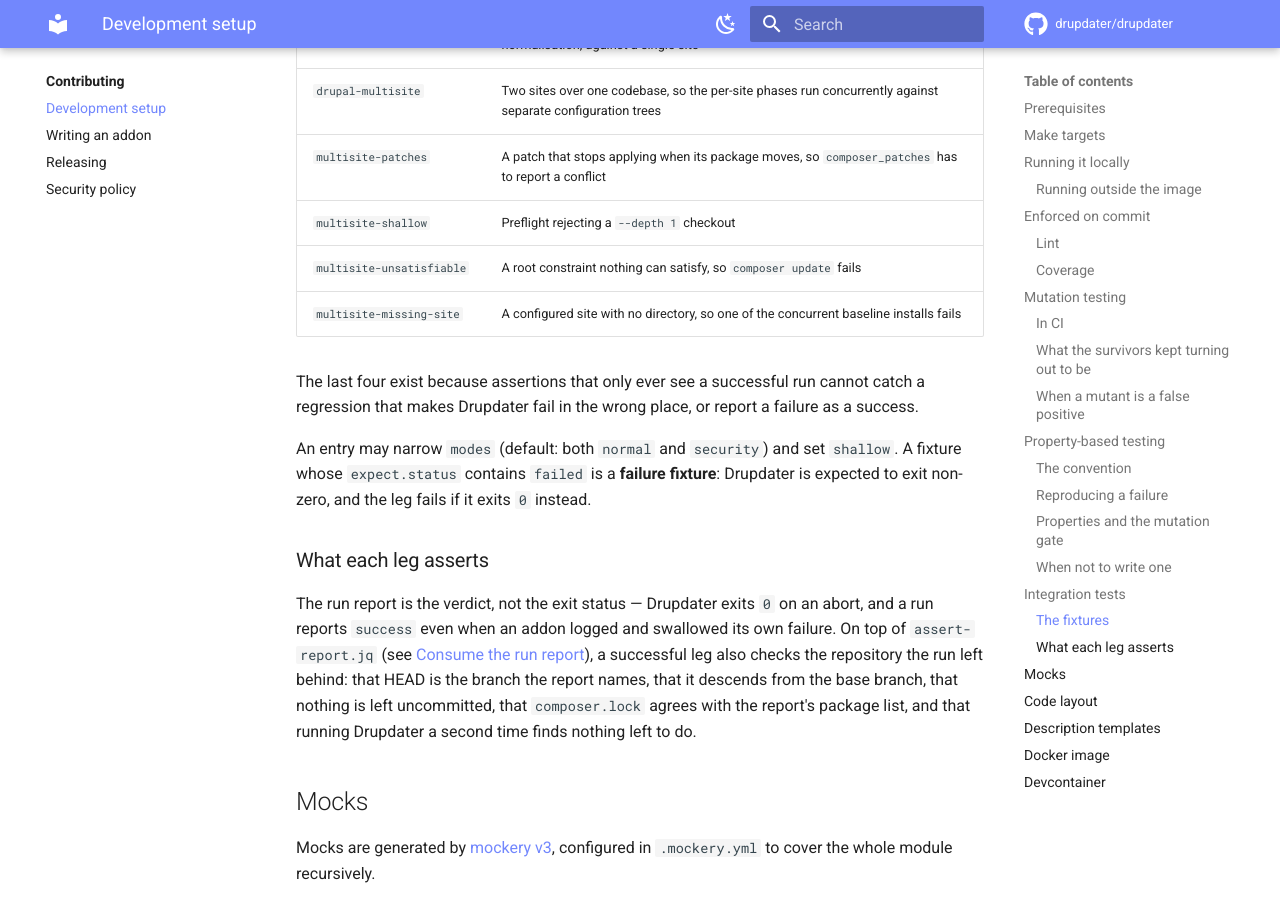
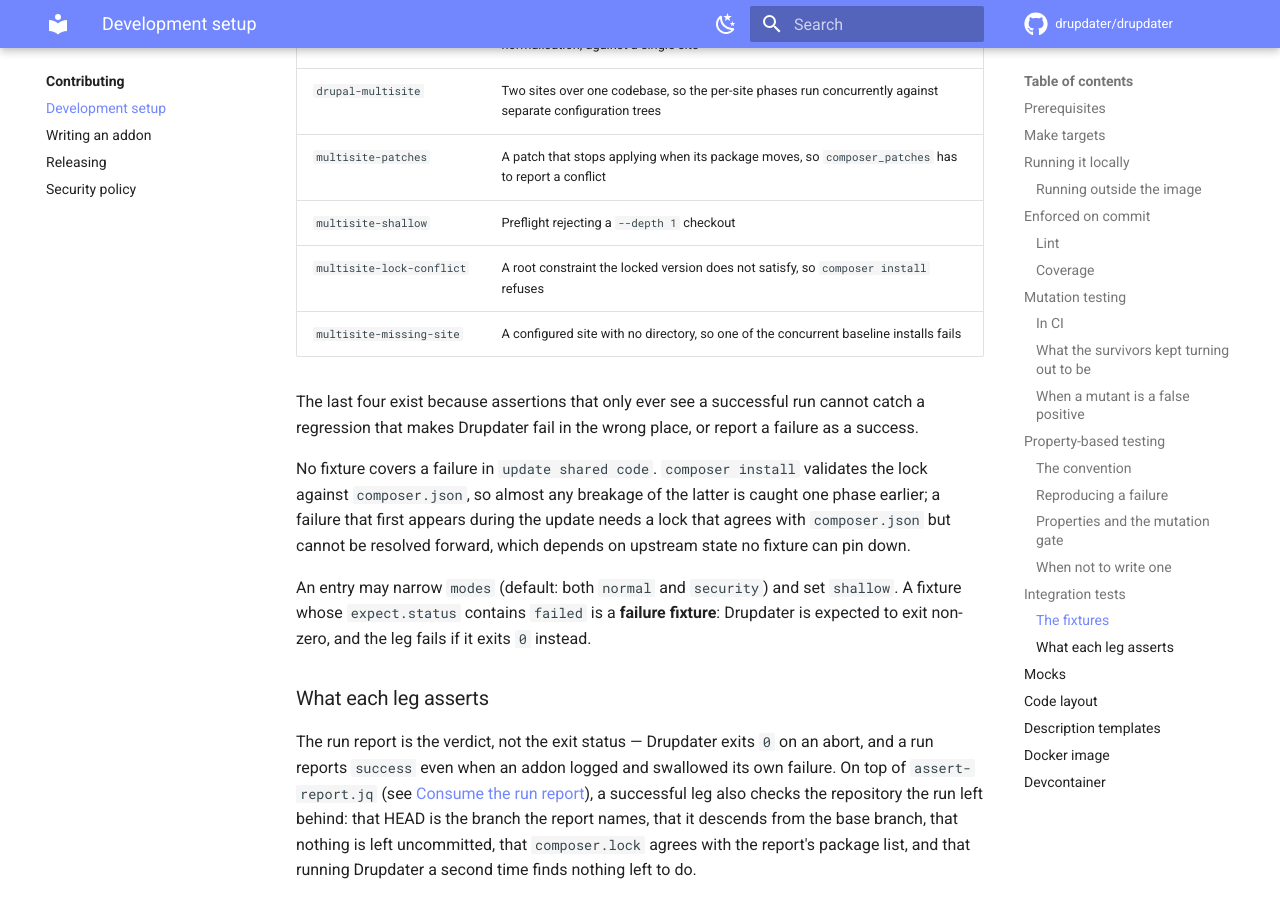
Before and after one commit to drupdater/drupdater, an MkDocs documentation site: the page built from docs/contributing/development.md, in a window 1280 px wide and 900 px high, scrolled down 7277 px. Built offline with MkDocs 1.6.1 and Material for MkDocs 9.7.7, drawn with Linux system fonts in a browser that asks for light colours; comment, search, counter and statistics services are not loaded.

Commit message:
test: correct the phase multisite-lock-conflict is expected to fail in
The fixture declared update shared code. The first real run showed it failing in
composer install: the lock holds drupal/redirect 1.13.0, which does not satisfy
^99 at all, so composer install refuses rather than warning.

The pre-flight check that led to the wrong declaration tested ^1 -> ^1.1, a
constraint the locked version does satisfy. That produces only composer's "lock
file is not up to date" warning and exit 0, and generalising from it to a
constraint the lock cannot satisfy was wrong. The two are different states:
stale lock versus lock contradicting composer.json.

Renamed from multisite-unsatisfiable, since composer install rather than an
unsatisfiable update is what it demonstrates. That phase was previously believed
unreachable and dropped from the plan; it is reachable and deterministic.

update shared code is left uncovered, and the docs now say why: composer install
validates the lock against composer.json, so a failure that first appears during
the update needs a lock that agrees with composer.json yet cannot be resolved
forward -- upstream state no fixture can pin down. Better recorded as a gap than
papered over with a fixture that flips on the next release.

Co-Authored-By: Claude Opus 5 <noreply@anthropic.com>
Claude-Session: https://claude.ai/code/session_01QK6nmrS5EVemgCBkkE9mDB

```diff
--- a/docs/contributing/development.md
+++ b/docs/contributing/development.md
@@ -323,11 +323,16 @@ Adding one is appending an entry — the workflow needs no edit.
 | `drupal-multisite` | Two sites over one codebase, so the per-site phases run concurrently against separate configuration trees |
 | `multisite-patches` | A patch that stops applying when its package moves, so `composer_patches` has to report a conflict |
 | `multisite-shallow` | Preflight rejecting a `--depth 1` checkout |
-| `multisite-unsatisfiable` | A root constraint nothing can satisfy, so `composer update` fails |
+| `multisite-lock-conflict` | A root constraint the locked version does not satisfy, so `composer install` refuses |
 | `multisite-missing-site` | A configured site with no directory, so one of the concurrent baseline installs fails |
 
 The last four exist because assertions that only ever see a successful run cannot catch a
 regression that makes Drupdater fail in the wrong place, or report a failure as a success.
+
+No fixture covers a failure in `update shared code`. `composer install` validates the lock
+against `composer.json`, so almost any breakage of the latter is caught one phase earlier; a
+failure that first appears during the update needs a lock that agrees with `composer.json` but
+cannot be resolved forward, which depends on upstream state no fixture can pin down.
 
 An entry may narrow `modes` (default: both `normal` and `security`) and set `shallow`. A fixture
 whose `expect.status` contains `failed` is a **failure fixture**: Drupdater is expected to exit
```
Also changed, not shown: 1 other file.
